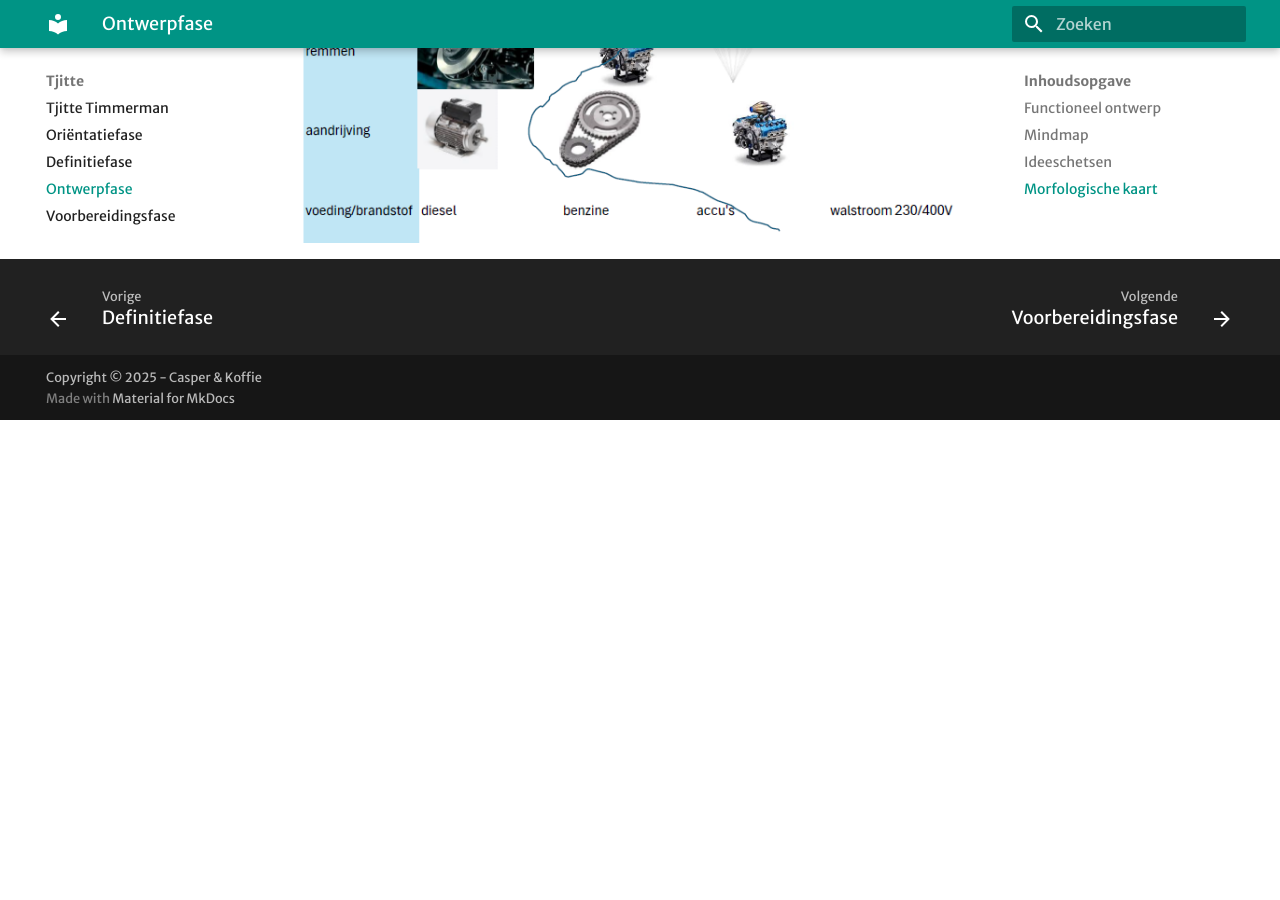
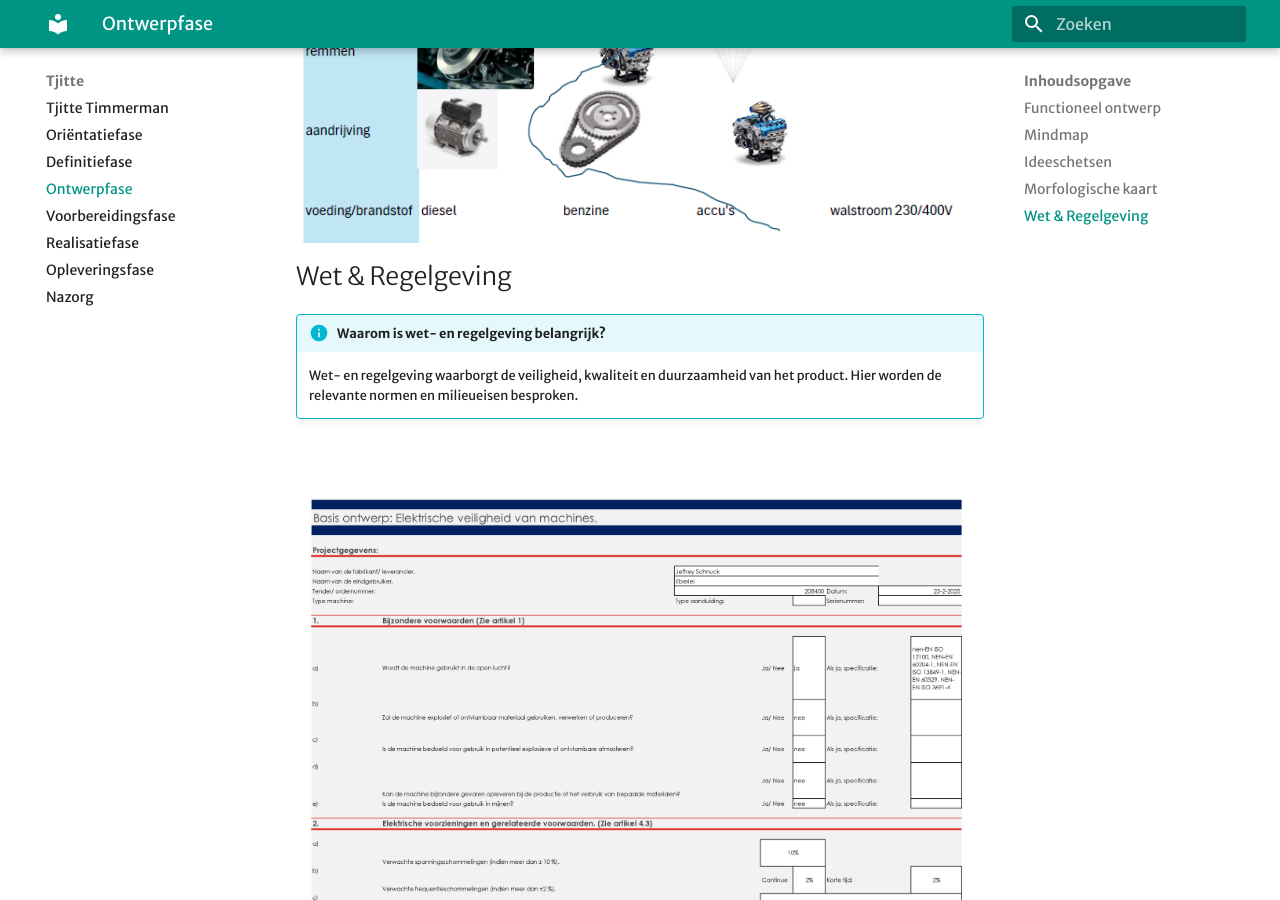
Before and after one commit to Caspertjuh/zelfrijdendekar, an MkDocs documentation site: the page built from docs/Tjitte/3 Ontwerpfase.md, in a window 1280 px wide and 900 px high, scrolled down 1491 px. Built offline with MkDocs 1.6.1 and Material for MkDocs 9.7.7, drawn with Linux system fonts in a browser that asks for light colours; some web fonts are replaced; before the commit the page ends 1911 px from its top, so only the background shows below that.

Commit message:
Wet & regelgeving

```diff
--- a/docs/Tjitte/3 Ontwerpfase.md
+++ b/docs/Tjitte/3 Ontwerpfase.md
@@ -14,3 +14,12 @@
 
 ## Morfologische kaart
 ![Kaart](docs/Tjitte/Assets/Morfologischekaart.png){ align=left }
+
+## Wet & Regelgeving
+!!! info "Waarom is wet- en regelgeving belangrijk?"
+    Wet- en regelgeving waarborgt de veiligheid, kwaliteit en duurzaamheid van het product.
+    Hier worden de relevante normen en milieueisen besproken.
+
+![Doc1](docs/Tjitte/Assets/wet-%20en%20regelgeving-0.jpg){ align=left }
+![Doc2](docs/Tjitte/Assets/wet-%20en%20regelgeving-1.jpg){ align=left }
+![Doc3](docs/Tjitte/Assets/wet-%20en%20regelgeving-2.jpg){ align=left }
```
Also changed, not shown: docs/Jayden/3 Ontwerpfase.md (+9 -0 lines), docs/Jayden/docs/Jayden/Assets/wet- en regelgeving-0.jpg (added), docs/Jayden/docs/Jayden/Assets/wet- en regelgeving-1.jpg (added), docs/Jayden/docs/Jayden/Assets/wet- en regelgeving-2.jpg (added), docs/Jeffrey/3 Ontwerpfase.md (line endings or trailing spaces), docs/Tjitte/docs/Tjitte/Assets/wet- en regelgeving-0.jpg (added), docs/Tjitte/docs/Tjitte/Assets/wet- en regelgeving-1.jpg (added), docs/Tjitte/docs/Tjitte/Assets/wet- en regelgeving-2.jpg (added).
